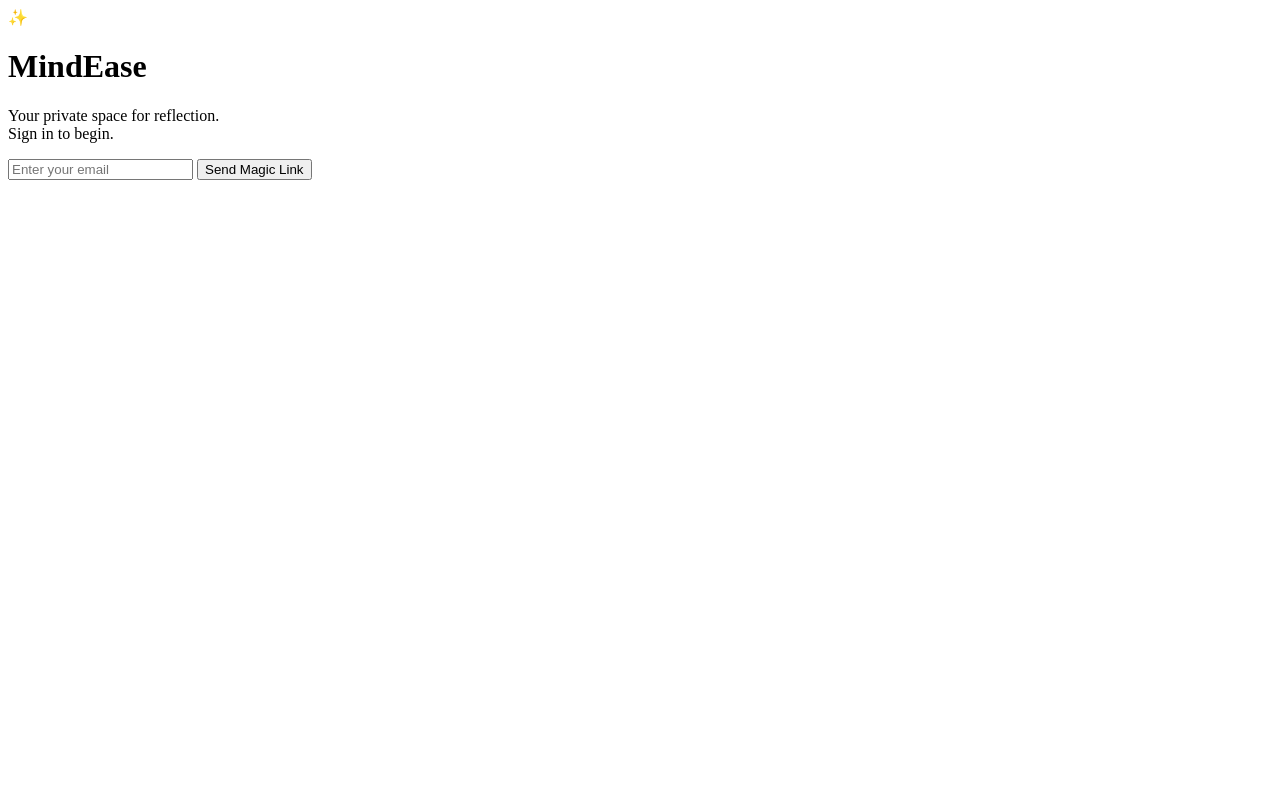
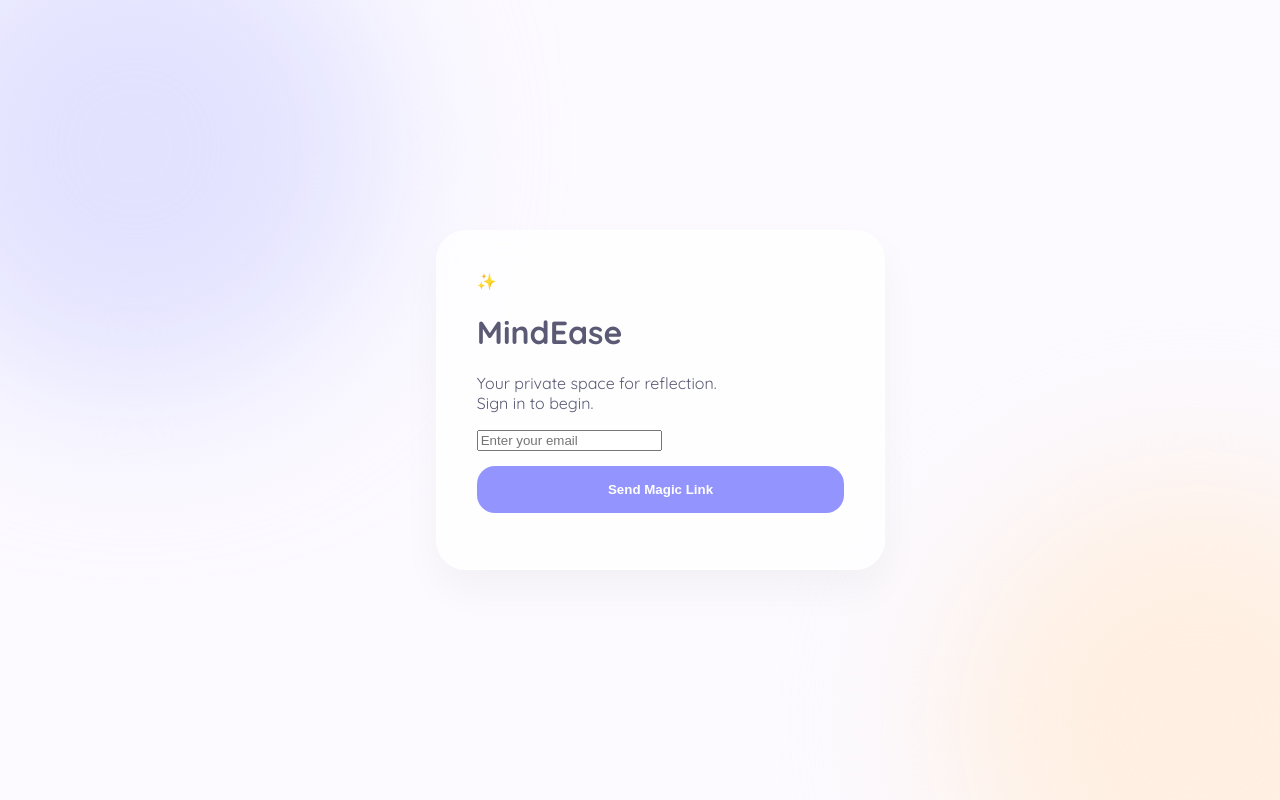
Before and after one commit to deandra23/mood-journal, a plain HTML site: page index.html in a window 1280 px wide. Drawn offline with nearby package versions, Linux system fonts and the light colour scheme.

Commit message:
Update style.css

```diff
--- a/style.css
+++ b/style.css
@@ -1,20 +1,95 @@
-.mood-btn {
-    filter: grayscale(100%);
-    opacity: 0.6;
+:root {
+    --pastel-purple: #e2e2ff;
+    --pastel-green: #e2f5e9;
+    --pastel-peach: #ffefe2;
+    --primary: #9494ff;
+    --text: #5a5a75;
 }
 
-.mood-btn:focus, .mood-btn:active {
-    filter: grayscale(0%);
-    opacity: 1;
-    transform: scale(1.3);
+body {
+    font-family: 'Quicksand', sans-serif;
+    background-color: #fcfaff;
+    color: var(--text);
+    margin: 0;
+    overflow-x: hidden;
+    display: flex;
+    justify-content: center;
+    align-items: center;
+    min-height: 100vh;
 }
 
-.blur-md {
-    filter: blur(8px);
-    transition: filter 0.3s ease;
+/* Background Decoration */
+.blob {
+    position: fixed;
+    width: 500px; height: 500px;
+    background: var(--pastel-purple);
+    filter: blur(80px);
+    z-index: -1;
+    border-radius: 50%;
+    animation: float 15s infinite alternate;
+}
+.b1 { top: -150px; left: -150px; }
+.b2 { bottom: -150px; right: -150px; background: var(--pastel-peach); animation-delay: 2s; }
+
+@keyframes float {
+    from { transform: translate(0, 0); }
+    to { transform: translate(60px, 80px); }
 }
 
-/* Rounded, soft feel */
-button, input, textarea {
-    transition: all 0.2s ease-in-out;
+/* Glass Containers */
+.container, .auth-card {
+    background: rgba(255, 255, 255, 0.7);
+    backdrop-filter: blur(20px);
+    border: 1px solid rgba(255, 255, 255, 0.5);
+    padding: 2.5rem;
+    border-radius: 30px;
+    box-shadow: 0 20px 40px rgba(0,0,0,0.04);
+    width: 90%;
+    max-width: 450px;
+    animation: slideIn 0.8s cubic-bezier(0.16, 1, 0.3, 1);
 }
+
+@keyframes slideIn {
+    from { opacity: 0; transform: translateY(40px); }
+    to { opacity: 1; transform: translateY(0); }
+}
+
+/* Header & Typography */
+.header-top { display: flex; justify-content: space-between; align-items: center; margin-bottom: 20px; }
+.logo { font-weight: 700; color: var(--primary); font-size: 1.2rem; }
+h2 { font-size: 1.5rem; margin-top: 0; }
+
+/* Interactive Mood Buttons */
+.mood-selector { display: flex; justify-content: space-between; margin: 25px 0; }
+.mood-btn {
+    font-size: 2.2rem;
+    background: white;
+    border: none;
+    cursor: pointer;
+    transition: all 0.4s cubic-bezier(0.175, 0.885, 0.32, 1.275);
+    border-radius: 20px;
+    padding: 12px;
+}
+.mood-btn:hover { transform: translateY(-8px) scale(1.1); background: var(--pastel-green); }
+.mood-btn.selected { background: var(--pastel-purple); transform: scale(1.2); border: 2px solid var(--primary); }
+
+/* Inputs and Buttons */
+textarea {
+    width: 100%; height: 140px; border: 2px solid transparent; background: rgba(255, 255, 255, 0.9);
+    border-radius: 20px; padding: 15px; font-family: inherit; font-size: 1rem; box-sizing: border-box; resize: none; transition: 0.3s;
+}
+textarea:focus { border-color: var(--primary); outline: none; }
+
+button {
+    width: 100%; padding: 16px; border-radius: 18px; border: none; font-weight: 700; cursor: pointer; transition: 0.3s;
+}
+#save-btn, #login-btn { background: var(--primary); color: white; margin-top: 15px; }
+#save-btn:hover { box-shadow: 0 10px 20px rgba(148, 148, 255, 0.3); }
+#logout-btn { width: auto; background: #fee2e2; color: #ef4444; padding: 8px 15px; font-size: 0.8rem; }
+
+/* History Entries */
+.entry-card {
+    background: white; padding: 18px; border-radius: 20px; margin-top: 15px;
+    animation: popIn 0.5s ease forwards; opacity: 0;
+}
+@keyframes popIn { from { transform: scale(0.9); opacity: 0; } to { transform: scale(1); opacity: 1; } }
```
